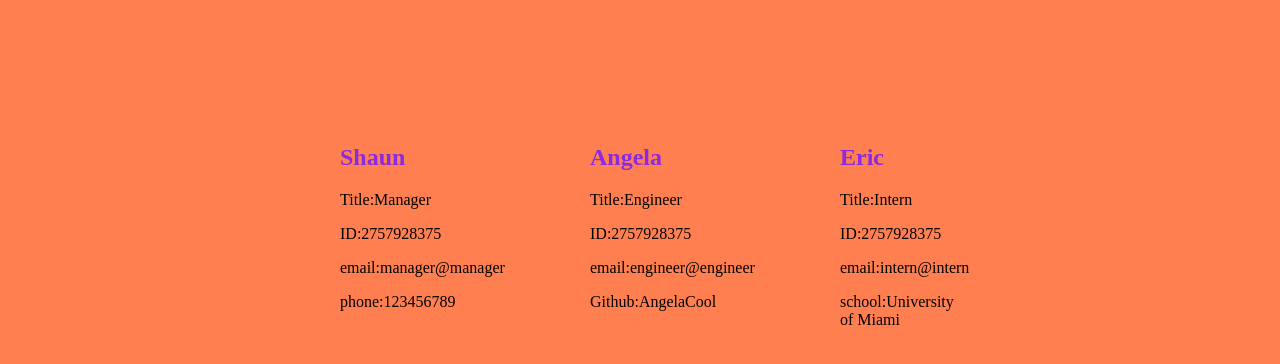
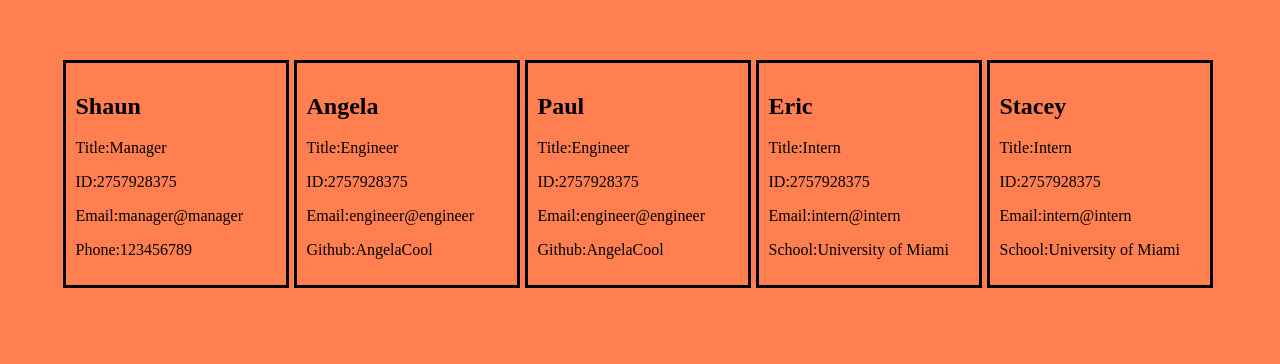
Before and after one commit to NikoCro/OOP-team-profile-generator-, a website: page blah.html in a window 1280 px wide. Shown: the part 226-590 px from the top of the page. Drawn offline with Linux system fonts and the light colour scheme.

Commit message:
styled employee cards

```diff
--- a/blah.html
+++ b/blah.html
@@ -9,19 +9,29 @@
 </head>
 
 <body>
+
+
     <div class="container">
         <h2>Shaun</h2>
         <p>Title:Manager</p>
         <p>ID:2757928375</p>
-        <p>email:manager@manager</p>
-        <p>phone:123456789</p>
+        <p>Email:manager@manager</p>
+        <p>Phone:123456789</p>
     </div>
 
     <div class="container">
         <h2>Angela</h2>
         <p>Title:Engineer</p>
         <p>ID:2757928375</p>
-        <p>email:engineer@engineer</p>
+        <p>Email:engineer@engineer</p>
+        <p>Github:AngelaCool</p>
+    </div>
+
+    <div class="container">
+        <h2>Paul</h2>
+        <p>Title:Engineer</p>
+        <p>ID:2757928375</p>
+        <p>Email:engineer@engineer</p>
         <p>Github:AngelaCool</p>
     </div>
 
@@ -29,9 +39,19 @@
         <h2>Eric</h2>
         <p>Title:Intern</p>
         <p>ID:2757928375</p>
-        <p>email:intern@intern</p>
-        <p>school:University of Miami</p>
+        <p>Email:intern@intern</p>
+        <p>School:University of Miami</p>
     </div>
+
+
+    <div class="container">
+        <h2>Stacey</h2>
+        <p>Title:Intern</p>
+        <p>ID:2757928375</p>
+        <p>Email:intern@intern</p>
+        <p>School:University of Miami</p>
+    </div>
+
 </body>
 
 </html>
--- a/style.css
+++ b/style.css
@@ -6,16 +6,16 @@ body {
 
 }
 
+
 .container {
     padding: 75px;
-    flex-direction: row;
-    align-items: center;
-    height: 100px;
-    width: 100px;
-
-
+    height: 200x;
+    width: 200px;
+    border-style: solid;
+    padding: 10px;
+    margin-right: 5px;
 }
 
-h2 {
+x h2 {
     color: blueviolet;
 }
```
